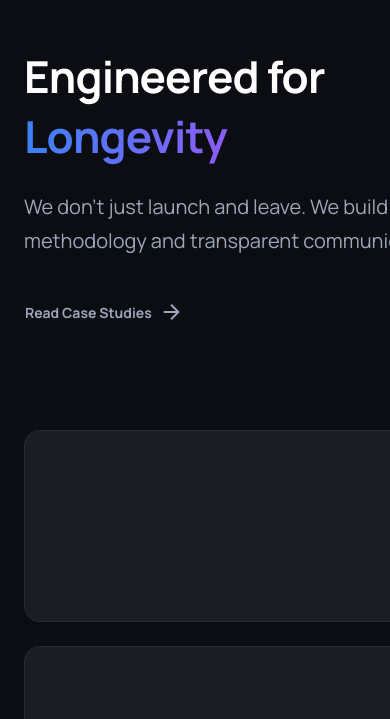
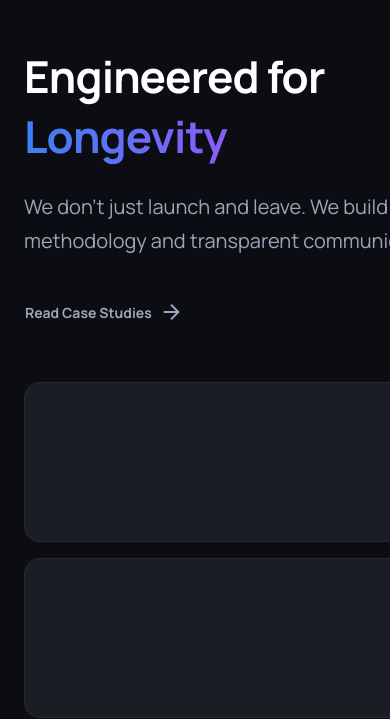
Before and after one commit to UnlimitedCollection/zettaB, a React (Vite) app: page / in a window 390 px wide. Shown: the part 6566-7285 px from the top of the page. Built offline with nearby package versions, Linux system fonts and the light colour scheme.

Commit message:
style: optimize mobile density (2-col stats, reduced gaps)

```diff
--- a/src/pages/Home.module.css
+++ b/src/pages/Home.module.css
@@ -725,25 +725,26 @@
     max-width: 90rem;
     margin: 0 auto;
     display: grid;
-    gap: 6rem;
+    gap: 3rem;
 }
 
 @media (min-width: 1024px) {
     .trustGrid {
         grid-template-columns: 1fr 1fr;
         align-items: center;
+        gap: 6rem;
     }
 }
 
 .statsGrid {
     display: grid;
-    grid-template-columns: 1fr;
-    gap: 1.5rem;
+    grid-template-columns: 1fr 1fr;
+    gap: 1rem;
 }
 
 @media (min-width: 768px) {
     .statsGrid {
-        grid-template-columns: 1fr 1fr;
+        gap: 1.5rem;
     }
 }
 
@@ -751,14 +752,22 @@
     background-color: var(--pk-color-surface-card);
     border: 1px solid rgba(255, 255, 255, 0.05);
     border-radius: var(--pk-radius-2xl);
-    padding: 2.5rem;
+    padding: 1.5rem;
     display: flex;
     flex-direction: column;
     align-items: center;
     justify-content: center;
     text-align: center;
-    height: 12rem;
+    height: auto;
+    min-height: 10rem;
     transition: all 300ms;
+}
+
+@media (min-width: 768px) {
+    .statCard {
+        padding: 2.5rem;
+        height: 12rem;
+    }
 }
 
 .marqueeSection {
@@ -795,10 +804,17 @@
 }
 
 .statValue {
-    font-size: 3rem;
+    font-size: 2rem;
     font-weight: 800;
     color: white;
-    margin-bottom: 0.5rem;
+    margin-bottom: 0.25rem;
+}
+
+@media (min-width: 768px) {
+    .statValue {
+        font-size: 3rem;
+        margin-bottom: 0.5rem;
+    }
 }
 
 .statLabel {
```
